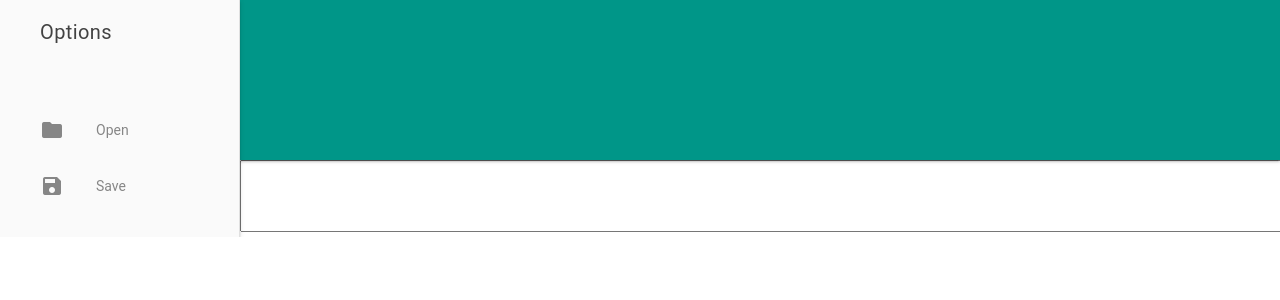
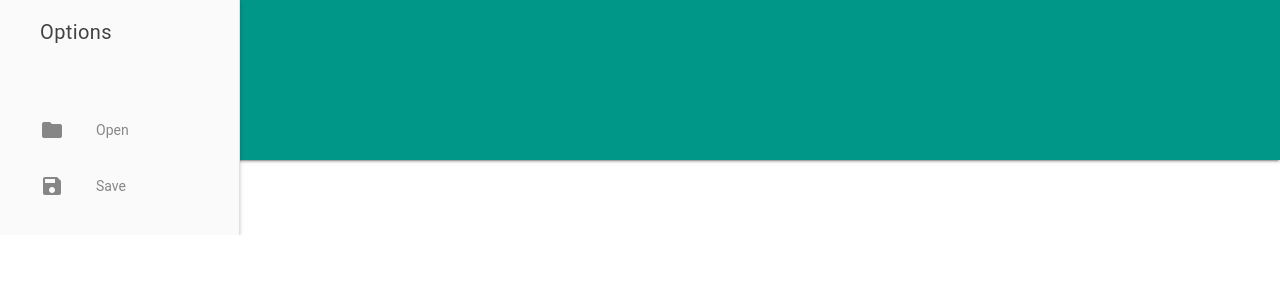
Before and after one commit to isair/notepad-pwa, a Vue app: page /#/ in a window 1280 px wide. Shown: the top 300 px of the page. Built offline with nearby package versions, Linux system fonts and the light colour scheme.

Commit message:
feat(app): Remove textarea outline

```diff
--- a/src/components/Editor.vue
+++ b/src/components/Editor.vue
@@ -38,4 +38,6 @@ export default Vue.extend({
   height: 100%
 .editor-textarea
   padding: 20px
+  border: none
+  outline: none
 </style>
```
